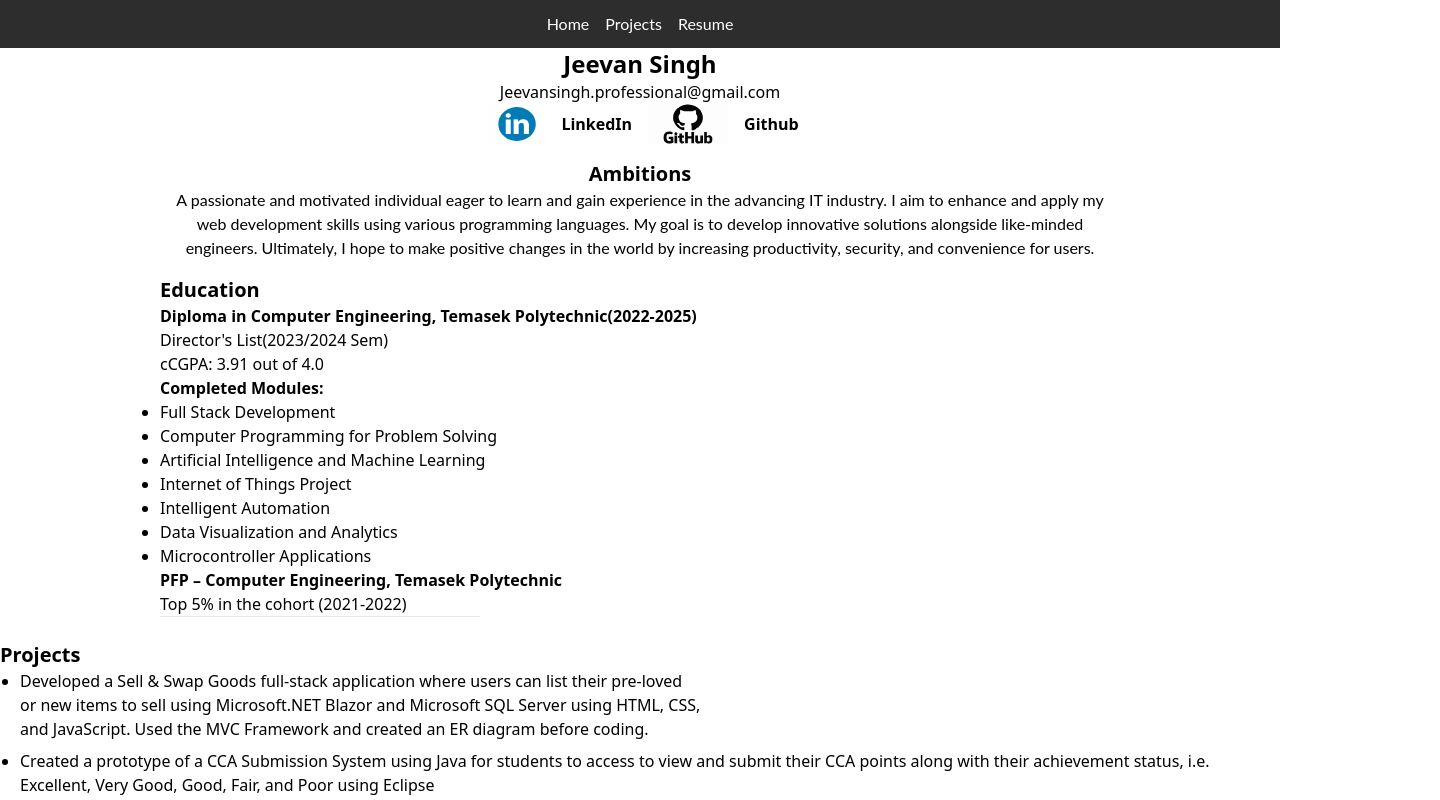
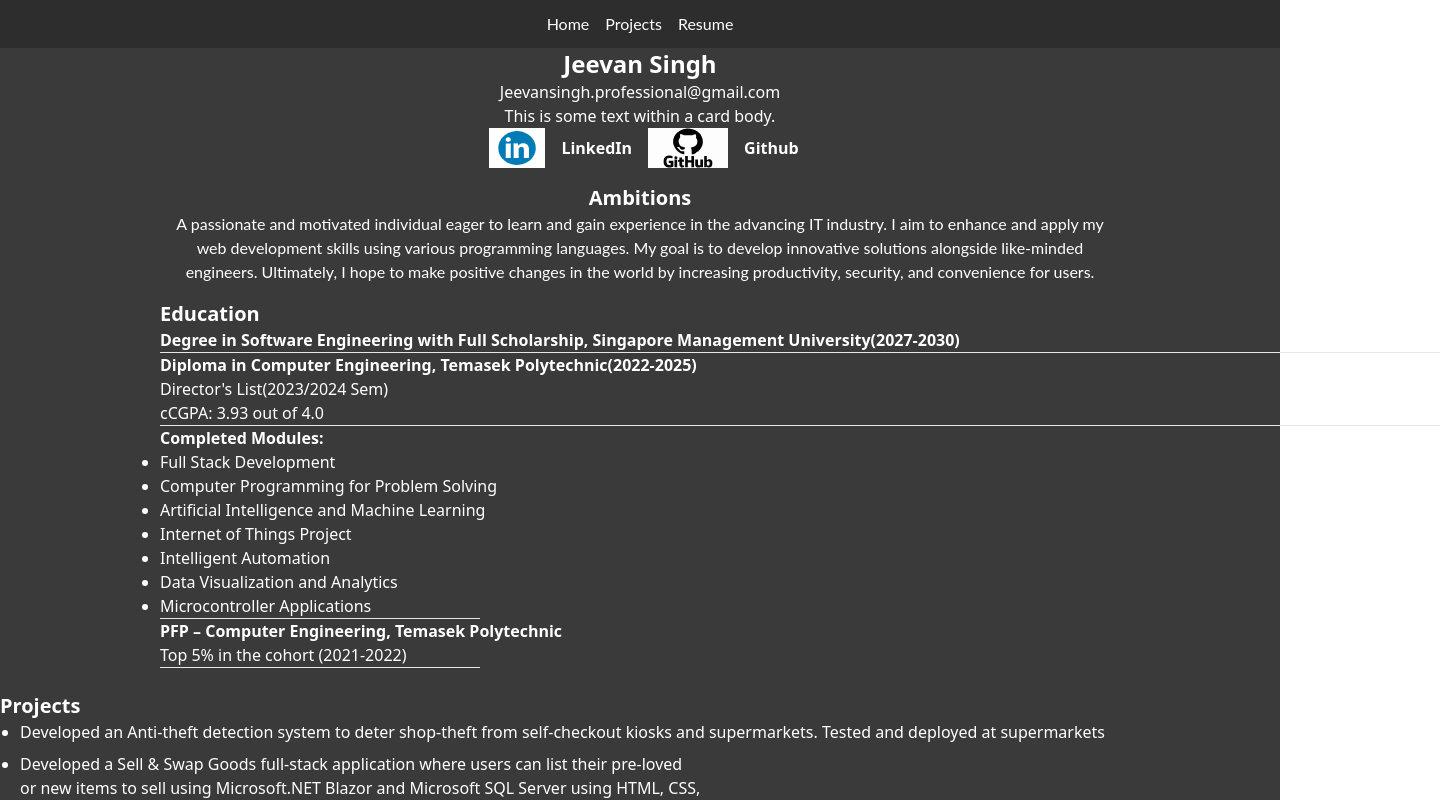
Before and after one commit to Jeevanmate/portfolio-app, a React (Create React App) app: page /resume in a window 1280 px wide. Shown: the top 800 px of the page, 1440 px wide, since content can reach past the window. Built offline with nearby package versions, Linux system fonts and the light colour scheme.

Commit message:
Updated Education and Experience in Home and Resume Tab respectively.

```diff
--- a/src/Components/Content.js
+++ b/src/Components/Content.js
@@ -9,7 +9,7 @@ const Content = () => {
       <p className='text-lg'>A React Web Developer</p>
     </div>
     <p className='text-center'>
-      Welcome to my portfolio. I am an aspiring front-end web developer currently pursuing a diploma in Computer Engineering at Temasek Polytechnic.
+      Welcome to my portfolio. I am an aspiring front-end web developer currently holding a diploma in Computer Engineering with Merit.
     </p>
   </div>
   )
--- a/src/Components/Footer.js
+++ b/src/Components/Footer.js
@@ -4,9 +4,9 @@ import react_img from '../assests/icons/react.svg'
 import tailwindcss_img from '../assests/icons/tailwind_css.svg'
 const Footer = () => {
   return (
-    <footer className='flex items-center justify-center gap-20 bg-slate-grey h-screen w-screen '>
+    <footer className='flex items-center justify-center gap-20 bg-slate-grey h-screen w-screen text-white '>
         <div className='flex flex-col gap-10'>
-            <div className='text-white'>
+            <div className=''>
                 <h1 className='font-bold text-xl'>
                     How to contact me?
                 </h1>
@@ -15,7 +15,7 @@ const Footer = () => {
                 <p>Whatsapp: +65 88928586</p>
             </div>
 
-            <div className='flex flex-col text-white'>
+            <div className='flex flex-col'>
                 <h1 className = 'font-bold text-xl'>
                     View my Projects on github
                 </h1>
@@ -32,7 +32,7 @@ const Footer = () => {
         </div>
 
 
-        <div className='flex flex-col text-white '>
+        <div className='flex flex-col '>
             <h1 className = 'font-bold text-xl'>
                 Technologies
             </h1>
--- a/src/pages/Resume.js
+++ b/src/pages/Resume.js
@@ -1,21 +1,23 @@
-import React from 'react'
-import resumePg1 from '../assests/icons/resumePg1.png'
-import resumePg2 from '../assests/icons/resumePg2.png'
+
 import Header from '../Components/Header'
 import github_img from '../assests/icons/Github.svg'
 import linkedin_img from '../assests/icons/LinkedIN.svg'
+import { CCard, CCardBody } from '@coreui/react'
 
 const Resume = () => {
   return (
     <>
+
       <Header/>
-      <div className='flex flex-col items-center'>
+      <div className='flex flex-col items-center bg-slate-grey h-screen w-screen text-white'>
         <div className='text-center'>
           <h1 className='font-bold text-2xl'>Jeevan Singh</h1>
           <p>Jeevansingh.professional@gmail.com</p>
         </div>
 
-
+        <CCard>
+      <CCardBody>This is some text within a card body.</CCardBody>
+      </CCard>
         <div className='flex flex-row items-center mb-4 space-x-4 '>
           <img src={linkedin_img} alt='LinkedIn Icon' className='w-14 h-10 ml-2'></img>
           <a
@@ -50,10 +52,15 @@ const Resume = () => {
           <h2 className='text-xl font-semibold'>Education</h2>
           <div className='flex flex-col'>
             <h3 className='font-semibold'>
+              Degree in Software Engineering with Full Scholarship, Singapore Management University(2027-2030)
+            </h3>
+            <hr className="bg-blue w-screen h-px"/>
+            <h3 className='font-semibold'>
               Diploma in Computer Engineering, Temasek Polytechnic(2022-2025)
             </h3>
             <p>Director's List(2023/2024 Sem)</p>
-            <p>cCGPA: 3.91 out of 4.0</p>
+            <p>cCGPA: 3.93 out of 4.0</p>
+           <hr className="bg-blue w-screen h-px"/>
             <h3 className='font-semibold'>Completed Modules:</h3>
             <ul className='list-disc'>
               <li>Full Stack Development</li>
@@ -65,6 +72,7 @@ const Resume = () => {
               <li>Microcontroller Applications</li>
             </ul>
           </div>
+          <hr className="bg-blue w-80 h-px"/>
           <div>
             <h3 className="font-semibold">PFP – Computer Engineering, Temasek Polytechnic</h3>
             <p className="">Top 5% in the cohort (2021-2022)</p>
@@ -79,6 +87,7 @@ const Resume = () => {
           </div>
           <div>
             <ul className='list-disc pl-5'>
+              <li className='mb-2'>Developed an Anti-theft detection system to deter shop-theft from self-checkout kiosks and supermarkets. Tested and deployed at supermarkets</li>
               <li className='mb-2'>Developed a Sell & Swap Goods full-stack application where users can list their pre-loved<br/> or new items to sell using Microsoft.NET Blazor and Microsoft SQL Server using HTML, CSS, <br/> and JavaScript. Used the MVC Framework and created an ER diagram before coding.</li>
               <li className='mb-2'>Created a prototype of a CCA Submission System using Java for students to access to view and submit their CCA points along with their achievement status, i.e. Excellent, Very Good, Good, Fair, and Poor using Eclipse</li>
               <li className='mb-2'>Implemented a smart bakery prototype using a BME280 temperature sensor, humidity sensor, and pressure sensor. Used  Raspberry Pi as an edge device coded using Python.</li>
```
